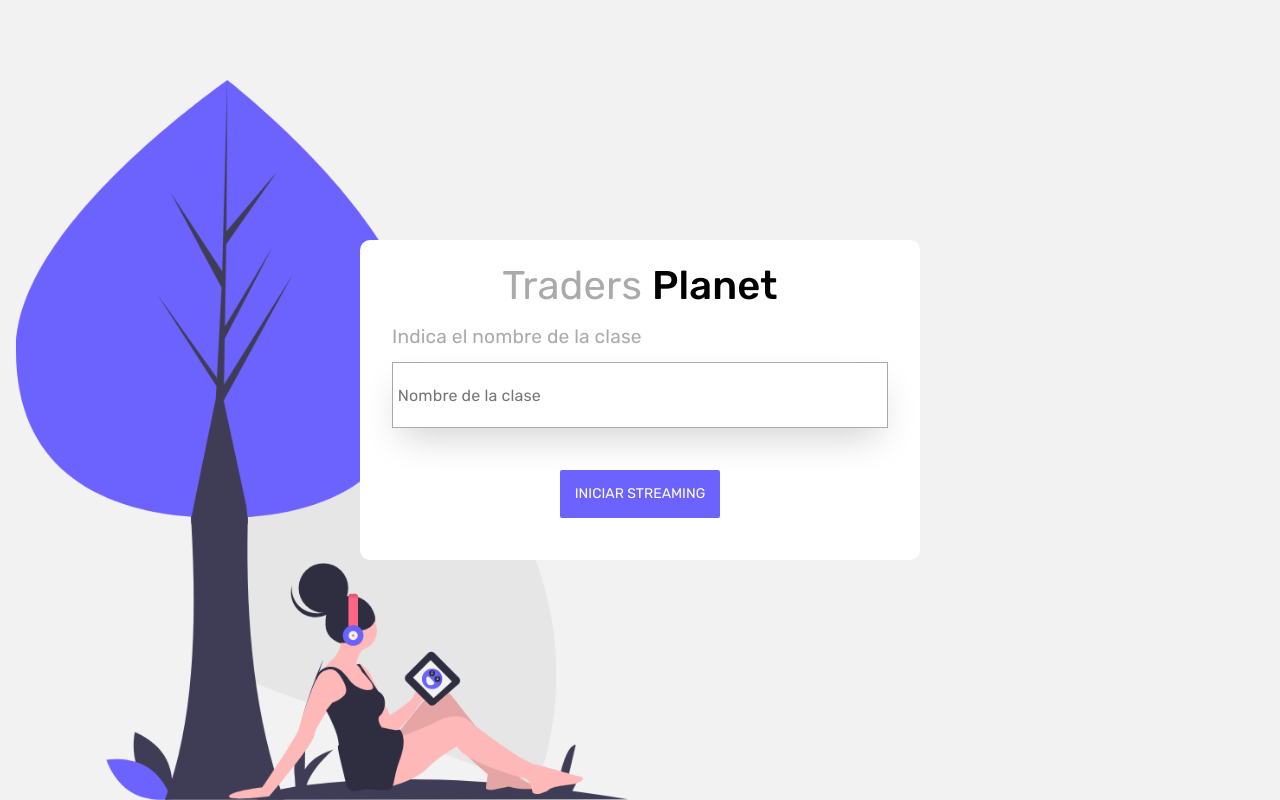
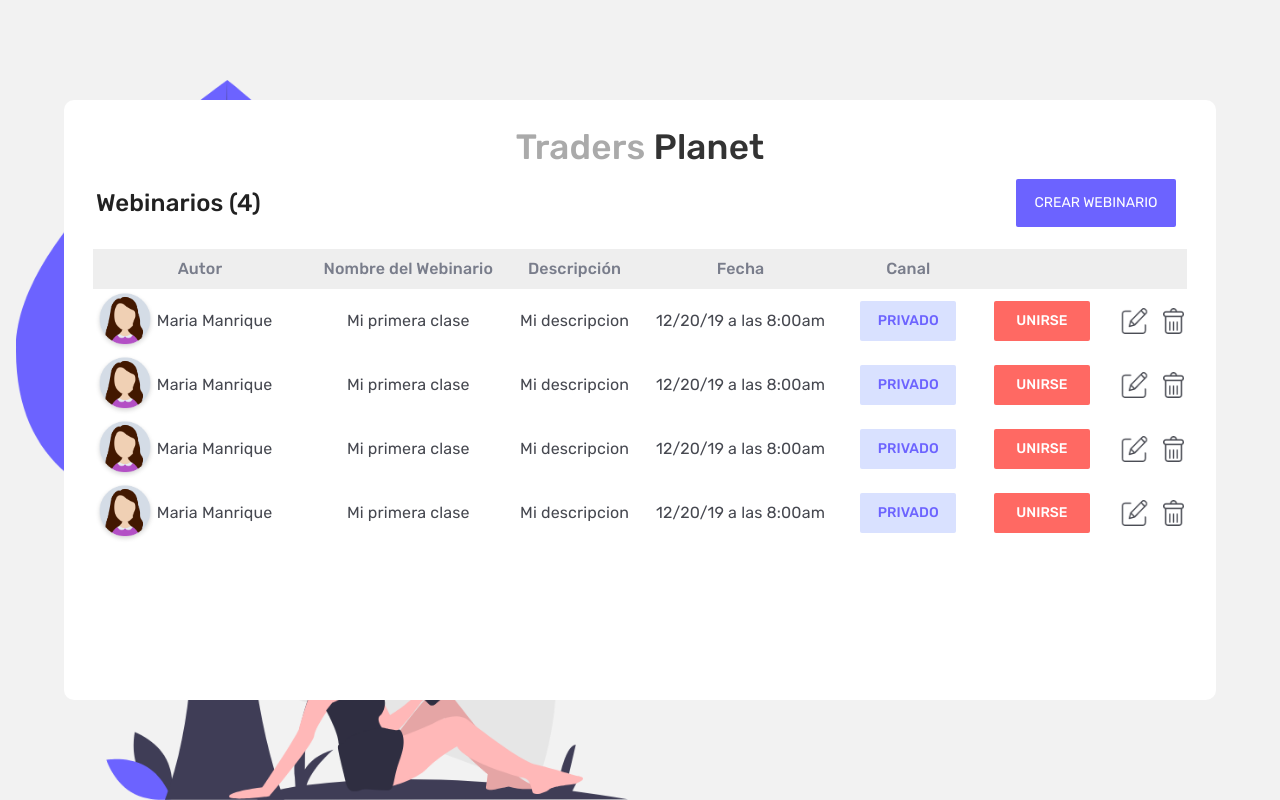
Before and after one commit to jdaza33/tradersplanet-chatroom, a Vue app: page /dashboard in a window 1280 px wide. Built offline with nearby package versions, Linux system fonts and the light colour scheme.

Commit message:
feature: New class lobby

```diff
--- a/src/App.vue
+++ b/src/App.vue
@@ -21,6 +21,10 @@
   font-family: "Rubik", sans-serif;
 }
 h1,
+td,
+th,
+tr,
+table,
 p {
   font-family: "Rubik", sans-serif;
 }
@@ -84,9 +88,38 @@ a:not(.md-button):hover {
   font-size: 16px;
 }
 
+.btn_three {
+  height: 2.5rem !important;
+  font-weight: 500 !important;
+  width: 6rem !important;
+  background: $third-color !important;
+  text-transform: unset;
+  color: #fff !important;
+  font-size: 16px;
+}
+
+.btn_public {
+  height: 2.5rem !important;
+  font-weight: 500 !important;
+  width: 6rem !important;
+  background: $background-color-public !important;
+  text-transform: unset;
+  color: $third-color !important;
+  font-size: 16px;
+}
+
+.btn_private {
+  height: 2.5rem !important;
+  font-weight: 500 !important;
+  width: 6rem !important;
+  background: $background-color-private !important;
+  text-transform: unset;
+  color: $primary-color !important;
+  font-size: 16px;
+}
 .btn_two {
   height: 3rem !important;
-  font-weight: 100 !important;
+  font-weight: 400 !important;
   width: 10rem !important;
   background-color: #fff !important;
   border: 1.5px solid $secondary-color !important;
--- a/src/assets/scss/_variables.scss
+++ b/src/assets/scss/_variables.scss
@@ -1,3 +1,6 @@
 /* scss/_variables.scss */
 $primary-color: #6c63ff;
 $secondary-color: #aaaaaa;
+$third-color: #FF6963;
+$background-color-private: #D9E1FF;
+$background-color-public: #FFD8D6;
--- a/src/modules/chatroom/views/Chatroom.vue
+++ b/src/modules/chatroom/views/Chatroom.vue
@@ -15,7 +15,7 @@
           </p>
           <div class="live">En vivo</div>
         </div>
-        <div class="chatroom__streaming__header__section_2">#stock</div>
+        <div class="chatroom__streaming__header__section_2">Finalizar clase</div>
       </div>
       <div class="chatroom__streaming__video">
         <div @click="fullScreen" class="chatroom__streaming__video__fullscreen">
@@ -86,7 +86,7 @@ export default {
       configPublisher: {
         insertMode: "append",
         width: "500px",
-        height: "500px"
+        height: "550px"
       },
       configSubscriber: {
         insertMode: "append",
@@ -228,6 +228,10 @@ export default {
 </script>
 
 <style lang="scss">
+
+.OT_fit-mode-cover .OT_video-element {
+    object-fit: contain !important;
+}
 .chatroom {
   display: flex;
 
@@ -303,13 +307,19 @@ export default {
         font-family: "Rubik", sans-serif;
         background-color: #6359ff;
         height: 2rem;
-        width: 5rem;
+        padding: 1rem;
+        cursor: pointer;
         font-size: 1rem;
         display: flex;
         align-items: center;
         justify-content: center;
         border-radius: 5px;
         font-weight: 500;
+        transition: 1s;
+        &:hover{
+        background-color: #4840bd;
+        transition: 1s;
+        }
       }
     }
     &__footer {
--- a/src/modules/class/views/DashboardClass.vue
+++ b/src/modules/class/views/DashboardClass.vue
@@ -2,18 +2,81 @@
   <div>
     <div v-if="enable" class="container_dissolve"></div>
     <div class="container">
-      <img src="../../../assets/img/streaming.png" alt />
-      <CreateClass />
+      <img class="avatar" src="../../../assets/img/streaming.png" alt />
+      <div class="main">
+        <div class="main__header">
+          <p>
+            Traders
+            <span>Planet</span>
+          </p>
+        </div>
+        <div class="main__first_box">
+          <p>Webinarios ({{webinars.length}})</p>
+          <md-button class="btn_one md-primary">Crear Webinario</md-button>
+        </div>
+        <div class="main__second_box">
+          <table>
+            <tr>
+              <th>
+                <p>Autor</p>
+              </th>
+              <th>
+                <p>Nombre del Webinario</p>
+              </th>
+              <th>
+                <p>Descripción</p>
+              </th>
+              <th>
+                <p>Fecha</p>
+              </th>
+              <th>
+                <p>Canal</p>
+              </th>
+              <th></th>
+              <th></th>
+            </tr>
+            <tr v-for="item in webinars" :key="item.id" class="content">
+              <td class="author">
+                <img src="../../../assets/img/girl.png" alt="avatar" />
+                <p>
+                  {{item.author}}
+                  <!--
+                  <br />
+                  <span>CEO Traders Planet</span>-->
+                </p>
+              </td>
+              <td>
+                <p>{{item.className}}</p>
+              </td>
+              <td>
+                <p>{{item.description}}</p>
+              </td>
+              <td>
+                <p>{{item.date}}</p>
+              </td>
+              <td>
+                <md-button class="btn_private md-primary">{{item.channel}}</md-button>
+              </td>
+              <td>
+                <md-button class="btn_three md-primary">Unirse</md-button>
+              </td>
+              <td>
+                <div class="buttons">
+                  <img src="../../../assets/img/edit.png" alt="update" />
+                  <img src="../../../assets/img/delete-button.png" alt="delete" />
+                </div>
+              </td>
+            </tr>
+          </table>
+        </div>
+      </div>
     </div>
   </div>
 </template>
 <script>
-import CreateClass from "../components/CreateClass";
 export default {
   name: "dashboardClass",
-  components: {
-    CreateClass
-  },
+
   methods: {
     setInitAnimation() {
       window.setTimeout(() => {
@@ -24,12 +87,58 @@ export default {
       window.setTimeout(() => {
         this.enable = false;
       }, 2000);
+    },
+    onResize() {
+      if (window.innerWidth <= 1280) {
+        console.log("active");
+        this.isMobile = true;
+      } else {
+        this.isMobile = false;
+        console.log("deactive");
+      }
     }
   },
   data: () => ({
-    enable: true
+    enable: true,
+    isMobile: false,
+    webinars: [
+      {
+        id: 1,
+        author: "Maria Manrique",
+        className: "Mi primera clase",
+        description: "Mi descripcion",
+        date: "12/20/19 a las 8:00am",
+        channel: "Privado"
+      },
+      {
+        id: 2,
+        author: "Maria Manrique",
+        className: "Mi primera clase",
+        description: "Mi descripcion",
+        date: "12/20/19 a las 8:00am",
+        channel: "Privado"
+      },
+      {
+        id: 3,
+        author: "Maria Manrique",
+        className: "Mi primera clase",
+        description: "Mi descripcion",
+        date: "12/20/19 a las 8:00am",
+        channel: "Privado"
+      },
+      {
+        id: 4,
+        author: "Maria Manrique",
+        className: "Mi primera clase",
+        description: "Mi descripcion",
+        date: "12/20/19 a las 8:00am",
+        channel: "Privado"
+      }
+    ]
   }),
   mounted() {
+    this.onResize();
+    window.addEventListener("resize", this.onResize);
     this.setInitAnimation();
   }
 };
@@ -51,12 +160,104 @@ export default {
   align-items: center;
   justify-content: center;
 
-  img {
+  .avatar {
     padding-left: 1rem;
     height: 90%;
     position: absolute;
     left: -0;
     bottom: 0;
+  }
+
+  .low_font {
+  }
+  .main {
+    height: 75%;
+    width: 90%;
+    background-color: #ffffff;
+    z-index: 1;
+    border-radius: 10px;
+    &__header {
+      text-align: center;
+      padding-top: 2.3rem;
+      p {
+        font-size: 2.2rem;
+        font-weight: 500;
+        color: #aaaaaa;
+        span {
+          color: #333;
+        }
+      }
+    }
+    &__first_box {
+      display: flex;
+      flex-direction: row;
+      align-items: center;
+      justify-content: space-between;
+      padding: 1rem 2rem;
+      p {
+        font-size: 1.5rem;
+        font-weight: 500;
+      }
+    }
+    &__second_box {
+      display: flex;
+      align-items: center;
+      justify-content: center;
+      table {
+        width: 95%;
+        border-collapse: collapse;
+        tr:first-child {
+          background-color: #eeeeee;
+          border-style: hidden;
+          height: 2.5rem;
+          border: none;
+        }
+        tr {
+          width: 100%;
+          th {
+            font-weight: 500;
+            color: #797d8b;
+          }
+          th,
+          td {
+            text-align: center;
+            p {
+              font-size: 1rem;
+            }
+          }
+        }
+        .content {
+          p {
+            color: #464850;
+          }
+        }
+        .buttons {
+          display: flex;
+          align-items: center;
+          justify-content: space-around;
+          img {
+            height: 1.6rem;
+            cursor: pointer;
+          }
+        }
+        .author {
+          display: flex;
+          align-items: center;
+          img {
+            height: 4rem;
+          }
+          p {
+            display: flex;
+            flex-direction: column;
+            align-items: flex-start;
+            color: #464850;
+            span {
+              color: #9da1b3;
+            }
+          }
+        }
+      }
+    }
   }
 }
 
```
Also changed, not shown: src/assets/img/delete-button.png (added), src/assets/img/edit.png (added).
